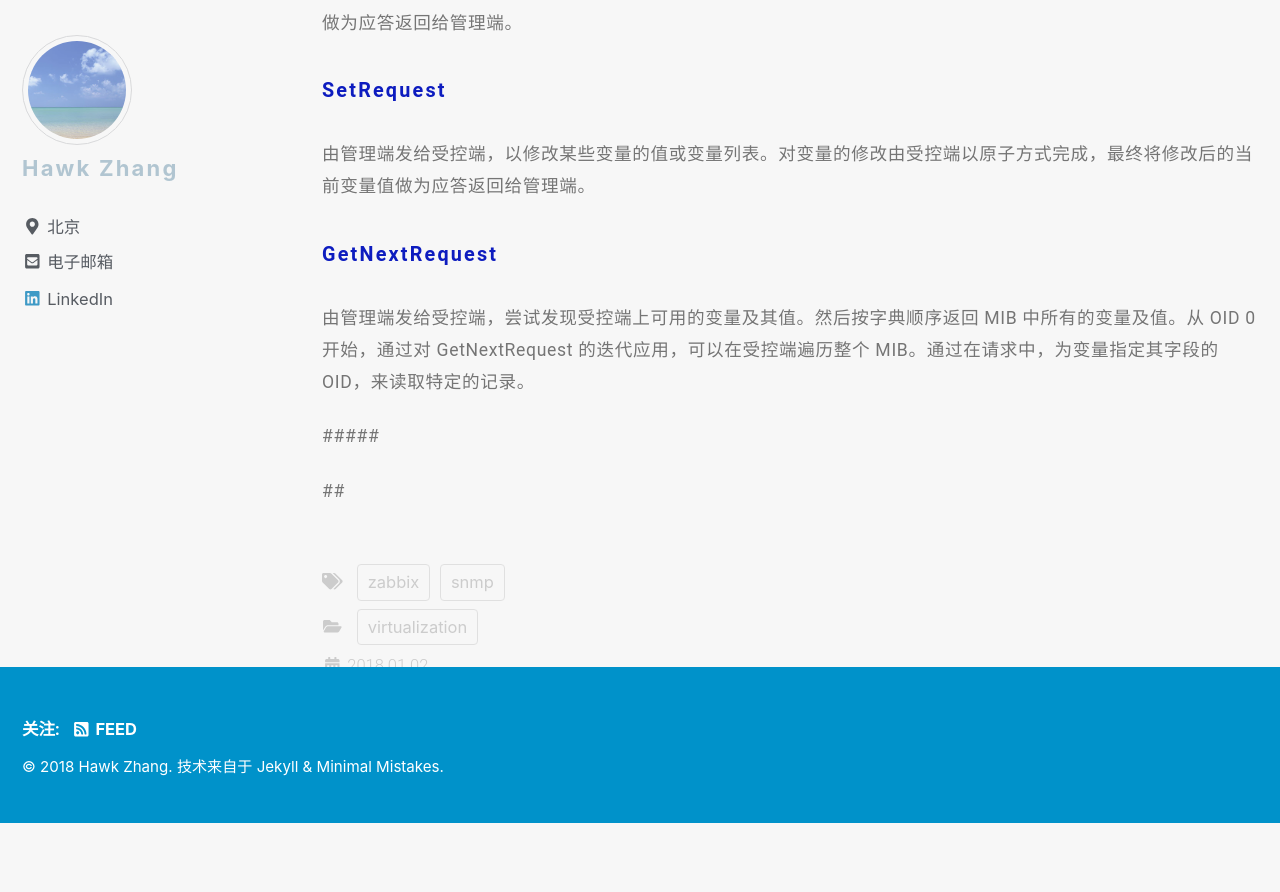
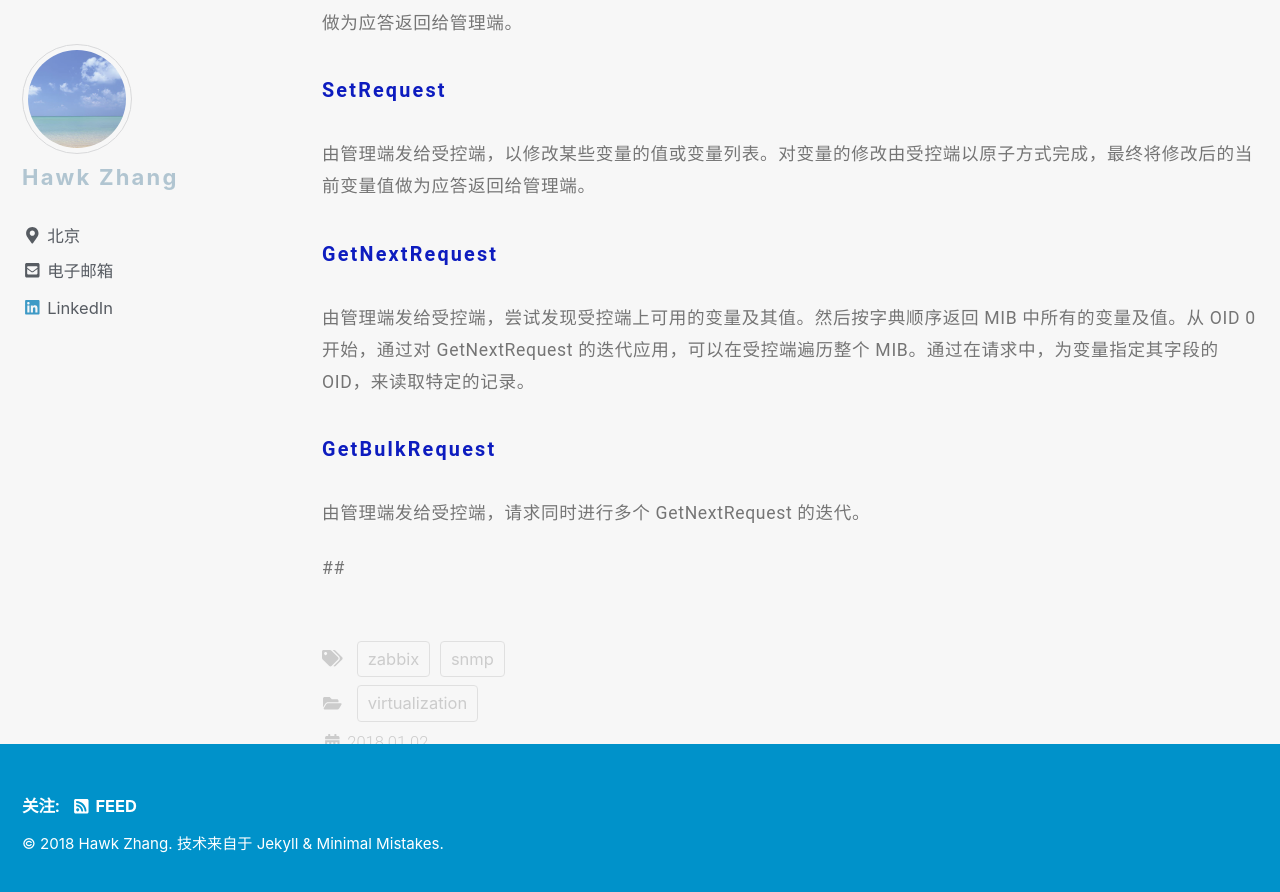
Before and after one commit to narru888/linotes_note, a Jekyll site: the page built from _posts/monitor/zabbix/2018-01-02-monitor.snmp.md, in a window 1280 px wide and 900 px high, scrolled down 3309 px. Shown: the top 892 px of the window. Built offline with Jekyll 4.4.1, drawn with Linux system fonts in a browser that asks for light colours; nearby versions of some CDN libraries; a script that is not in the unit is left out; before the commit the page ends 4132 px from its top, so only the background shows below that.

Commit message:
update on 2018-10-20 16:20:02 CST

```diff
--- a/_posts/monitor/zabbix/2018-01-02-monitor.snmp.md
+++ b/_posts/monitor/zabbix/2018-01-02-monitor.snmp.md
@@ -107,7 +107,9 @@ SNMP v1 指定了 5 个核心 PDU，SNMP v2 增加了两个，即 GetBulkRequest
 
 由管理端发给受控端，尝试发现受控端上可用的变量及其值。然后按字典顺序返回 MIB 中所有的变量及值。从 OID 0 开始，通过对 GetNextRequest 的迭代应用，可以在受控端遍历整个 MIB。通过在请求中，为变量指定其字段的 OID，来读取特定的记录。
 
-#####
+##### GetBulkRequest
+
+由管理端发给受控端，请求同时进行多个 GetNextRequest 的迭代。
 
 
 
```
